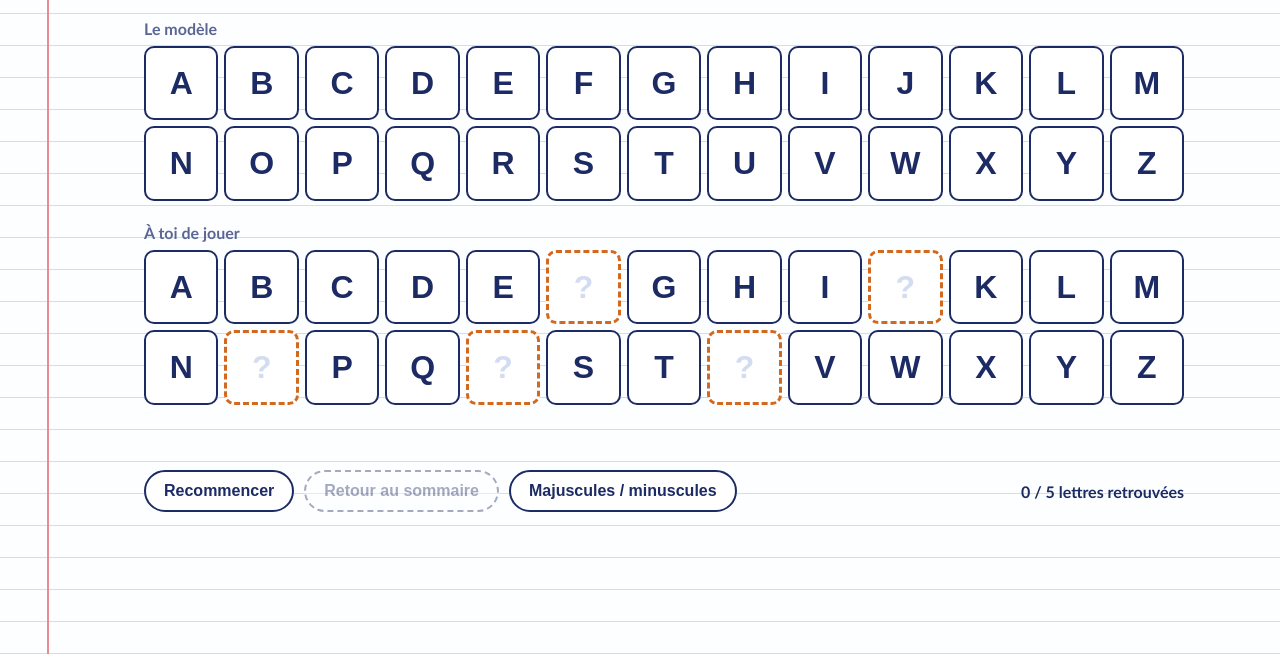
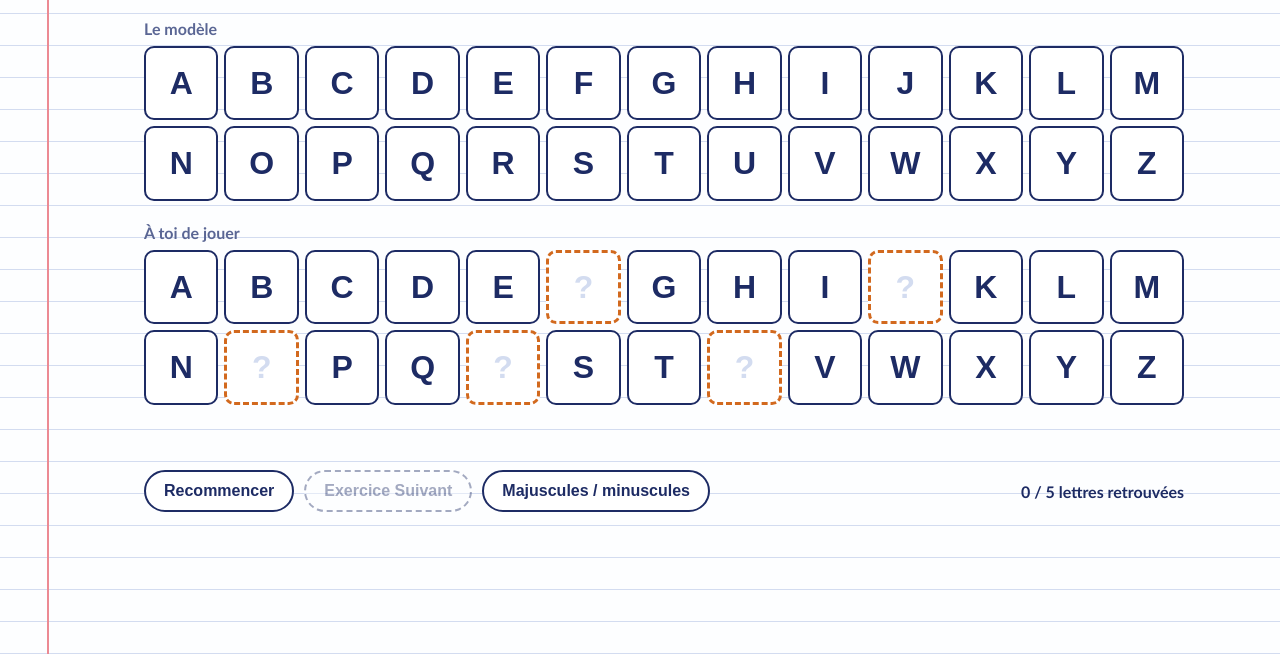
Before and after one commit to n1co-m/AlphaFLE, a plain HTML site: page 05-lettres-manquantes-2.html in a window 1280 px wide. Shown: the part 146-800 px from the top of the page. Drawn offline with Linux system fonts and the light colour scheme; a web font is replaced by a local one.

Commit message:
Update 05-lettres-manquantes-2.html

```diff
--- a/05-lettres-manquantes-2.html
+++ b/05-lettres-manquantes-2.html
@@ -109,7 +109,7 @@
   <div class="bar">
     <button class="action" id="reset" type="button">Recommencer</button>
     <!-- Adresse de l’exercice suivant : modifiez le href ci-dessous -->
-    <a class="action suivant" id="suivant" href="index.html" aria-disabled="true" tabindex="-1">Retour au sommaire</a>
+    <a class="action suivant" id="suivant" href="06-lettres-manquantes-3" aria-disabled="true" tabindex="-1">Exercice Suivant</a>
     <button class="action" id="case" type="button" aria-pressed="false">Majuscules / minuscules</button>
     <span id="score"></span>
   </div>
```
